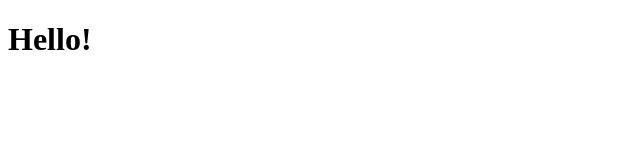
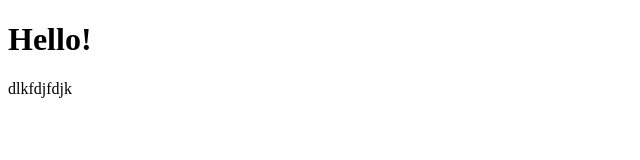
Before and after one commit to Andrii-Sh/Tutorial, a plain HTML site: page index.html in a window 1280 px wide. Shown: the whole page, without its empty margins (0-640 px from the left). Drawn offline with Linux system fonts and the light colour scheme.

Commit message:
p was added

```diff
--- a/index.html
+++ b/index.html
@@ -8,5 +8,6 @@
   </head>
   <body>
     <h1>Hello!</h1>
+    <p>dlkfdjfdjk</p>
   </body>
 </html>
```
